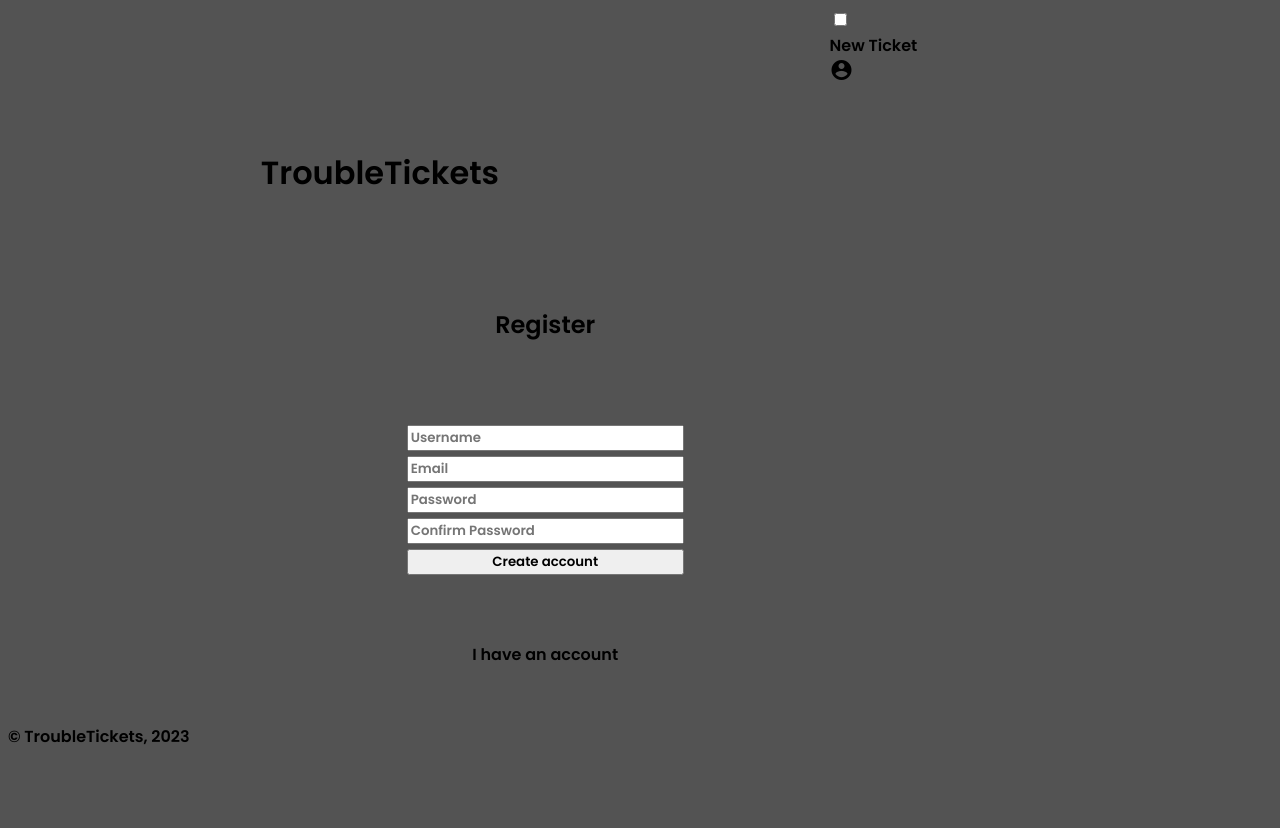
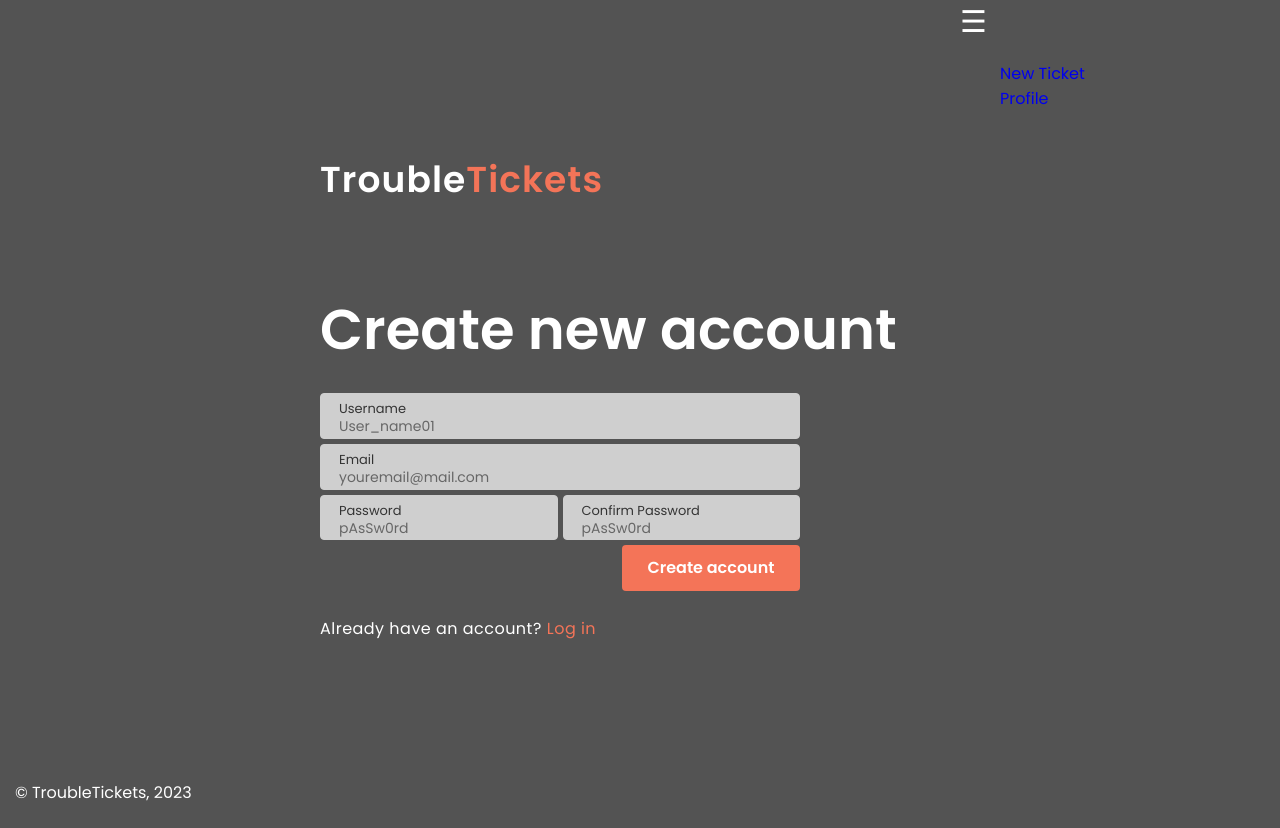
Before and after one commit to Xouteiro/TroubleTickets, a PHP site: page /pages/register.php in a window 1280 px wide. After the commit the page ends 801 px from the top, so only its background shows below. Run offline with PHP 8.4, Linux system fonts and the light colour scheme.

Commit message:
Finished html and css for login and register

```diff
--- a/css/layout.css
+++ b/css/layout.css
@@ -1,25 +1,43 @@
-body{
+body {
     display: grid;
-    height: 50em;
     grid-template-columns: 1fr;
     grid-template-rows: 30% 55% 15%;
-    gap:10px
+    gap: 10px;
+    max-width: 120em;
+    min-width: 20em;
+    margin: 0 auto;
+    min-height: 100vh;
+    overflow-x: hidden;
+
 }
 
 header {
     display: grid;
     grid-row: 1/2;
-    grid-template-columns: 20% 45% 35%;
+    grid-template-columns: 25% 50% 25%;
     grid-template-rows: 1fr 1fr;
 }
 
-header>h1{
+header>h1 {
+    display: flex;
     grid-row: 2/-1;
     grid-column: 2/3;
 }
-nav#menu{
-    grid-row: 1/-1;
+
+header>h1>a {
+    display: flex;
+    justify-content: left;
+    align-items: center;
+    height: 100%;
+}
+
+
+
+nav#menu  {
+    display: block;
+    grid-row: span 2;
     grid-column: 3/-1;
+    justify-content: right;
 }
 
 
@@ -29,7 +47,7 @@ nav#menu{
     display: grid;
     grid-row: 2/3;
     grid-column: 1/2;
-    grid-template-columns: 20% 45% 35%;
+    grid-template-columns: 25% 50% 25%;
     grid-template-rows: 30% 50% 20%;
     width: 100%;
     height: 100%;
@@ -37,36 +55,90 @@ nav#menu{
     align-items: center;
 }
 
-  .account>h2{
+.account>h2 {
+    display: flex;
     grid-row: 1/2;
     grid-column: 2/3;
+    justify-self: left;
+    align-self: flex-end;
+    margin-bottom: 10px;
 }
 
-  .account form{
+.account form {
     display: grid;
     grid-row: 2/3;
     grid-column: 2/3;
-    grid-template-columns: 1fr;
-    gap:5px;
+    width: 75%;
+    height: 90%;
+    justify-self: left;
+    grid-template-columns: 1fr 1fr;
+    grid-template-rows: 1fr 1fr 1fr 1fr;
+    gap: 5px;
 }
 
-  .account a{
-    display: grid;
+.full-input {
+    display: inline-block;
+
+}
+
+.account input {
+    justify-self:left;
+    display: block;
+    padding-left: 18px;
+}
+
+.account label {
+    display: block;
+    padding-left: 18px;
+    padding-top: 8px;
+}
+
+.account form .full-input:nth-child(1) {
+    grid-row: 1/2;
+    grid-column: 1/-1;
+}
+
+.account form .full-input:nth-child(2) {
+    grid-row: 2/3;
+    grid-column: 1/-1;
+}
+
+.account form>button[type="submit"] {
+    width: 75%;
+    height: 100%;
+    grid-row: 4/-1;
+    grid-column: 2/-1;
+    justify-self: right;
+}
+
+.account p {
+    display: flex;
     grid-row: 3/4;
     grid-column: 2/3;
+    justify-self: left;
+    align-self:flex-start;
 }
 
-  footer{
+.account a {
+    padding-left: 5px;
+}
+
+footer {
     width: 100%;
-    height: 100%;
+    height: auto;
     grid-row: 3/-1;
     grid-column: 1/2;
+    justify-self: left;
     align-self: end;
-    justify-self: start;
+    bottom: 0;
+    padding-left: 15px;
 }
 
 
 
-  .footer p {
-    text-align: left;
+footer p {
+    height: 100%;
+    display: flex;
+    justify-content: left;
+    align-items: flex-end;
 }
--- a/css/style.css
+++ b/css/style.css
@@ -1,17 +1,97 @@
-*{
+* {
     max-width: 100%;
 }
 
-html{
+html {
     background-color: #535353;
     ;
 }
 
-a{
-    text-decoration: none;
-    color: black;
+header>h1>a:first-child {
+    color: #ffffff;
 }
 
-#menu li{
+header>h1>a:last-of-type {
+    color: #F47458;
+}
+
+.account>h2 {
+    color: #ffffff;
+}
+
+.account>p {
+    color: #ffffff;
+}
+
+.account>p>a {
+    color: #F47458;
+}
+
+a {
+    text-decoration: none;
+}
+
+.account form>input {
+    background: #CFCFCF;
+    border-radius: 4px;
+    border: none;
+}
+
+.account form>button[type="submit"] {
+    color: #ffffff;
+    background: #F47458;
+    border-radius: 4px;
+    box-shadow: none;
+    border: none;
+}
+
+.full-input{
+    border: 1px solid #CFCFCF;
+    background: #CFCFCF;
+    border-radius: 4px;
+}
+
+.account input{
+    background: #CFCFCF;
+    border: none;
+    outline: none;
+    width: 88%;
+}
+
+.account label{
+    opacity: 75%;
+}
+
+.account input::placeholder{
+    color: black;
+    opacity: 50%;
+}
+
+.sidebar::after{
+    content: "\2630";
+    color:white;
+    font-size: 30px;
+
+}
+
+#sidebar:checked ~ .sidebar::after{
+    content: "\2715";
+    color:white;
+}
+
+
+input#sidebar {
+    display: none;
+}
+
+
+
+#menu li {
     list-style-type: none;
 }
+
+
+
+footer {
+    color: white;
+}
--- a/css/text.css
+++ b/css/text.css
@@ -1,6 +1,63 @@
+@import url('https://fonts.googleapis.com/css2?family=Poppins:wght@400;600&display=swap');
 
-@import url('https://fonts.googleapis.com/css2?family=Poppins:wght@600&display=swap');
-
-*{
+* {
     font-family: 'Poppins', sans-serif;
 }
+
+header>h1 {
+    font-family: 'Poppins';
+    font-style: normal;
+    font-weight: 600;
+    font-size: 36px;
+    line-height: 22px;
+    letter-spacing: 0.03em;
+}
+
+.account>h2 {
+    font-family: 'Poppins';
+    font-style: normal;
+    font-weight: 600;
+    font-size: 56px;
+    line-height: 84px;
+}
+
+.account>p {
+    font-family: 'Poppins';
+    font-style: normal;
+    font-weight: 400;
+    font-size: 16px;
+    line-height: 22px;
+    letter-spacing: 0.03em;
+}
+
+.account label {
+    font-family: 'Poppins';
+    font-style: normal;
+    font-weight: 300;
+    font-size: 13px;
+    line-height: 14px;
+}
+
+.account input {
+    font-family: 'Poppins';
+    font-style: normal;
+    font-weight: 400;
+    font-size: 14px;
+    line-height: 18px;
+}
+
+.account button {
+    font-family: 'Poppins';
+    font-style: normal;
+    font-weight: 600;
+    font-size: 16px;
+    line-height: 22px;
+}
+
+footer {
+    font-family: 'Poppins';
+    font-style: normal;
+    font-weight: 400;
+    font-size: 16px;
+    line-height: 22px;
+}
--- a/templates/account.php
+++ b/templates/account.php
@@ -1,4 +1,3 @@
-
 <?php
 function output_profile_info(User $user)
 { ?>
@@ -8,32 +7,42 @@ function output_profile_info(User $user)
   </button>
   <hr>
   <i class="material-symbols-rounded">person</i>
-  <p><?php echo $user->username ?></p>
+  <p>
+    <?php echo $user->username ?>
+  </p>
   <br>
   <p>Name</p>
   <br>
   <i class="material-symbols-rounded">mail</i>
-  <p><?php echo $user->email ?></p>
+  <p>
+    <?php echo $user->email ?>
+  </p>
   <br>
   <p>Email</p>
   <br>
-  <?php if ($user->phone != null) {?>
+  <?php if ($user->phone != null) { ?>
     <i class="material-symbols-rounded">call</i>
-  <p><?php echo $user->phone ?></p>
+    <p>
+      <?php echo $user->phone ?>
+    </p>
     <br>
     <p>Phone Number</p>
     <br>
   <?php } ?>
-  <?php if ($user->address != null) {?>
+  <?php if ($user->address != null) { ?>
     <i class="material-symbols-rounded">home_pin</i>
-  <p><?php echo $user->address ?></p>
+    <p>
+      <?php echo $user->address ?>
+    </p>
     <br>
     <p>Address</p>
   <?php } ?>
   <?php if ($user->city != null and $user->country != null) { ?>
     <br>
     <i class="material-symbols-rounded">map</i>
-    <p><?= $user->city . ", " . $user->country; ?></p>
+    <p>
+      <?= $user->city . ", " . $user->country; ?>
+    </p>
     <br>
     <p>City</p>
   <?php } ?>
@@ -50,11 +59,17 @@ function output_login(Session $session)
   <div class="account">
     <h2>Log In</h2>
     <form action="../actions/action_login.php" method="post">
-      <input type="email" name="email" placeholder="Email">
-      <input type="password" name="password" placeholder="Password">
+      <div class='full-input'>
+        <label for="email">Email</label>
+        <input type="email" name="email" placeholder="youremail@mail.com">
+      </div>
+      <div class='full-input'>
+        <label for="password">Password</label>
+        <input type="password" name="password" placeholder="pAsSw0rd">
+      </div>
       <button type="submit" name="submit" class="login">Enter</button>
     </form>
-    <a href="register.php">Create an account</a>
+    <p>Don't have an account?<a href="register.php">Sign Up</a></p>
   </div>
 
 <?php } ?>
@@ -63,16 +78,28 @@ function output_login(Session $session)
 function output_register(Session $session)
 { ?>
   <div class="account">
-    <h2>Register</h2>
+    <h2>Create new account</h2>
     <form id="register" action="../actions/action_register.php" method="post">
-      <input type="text" name="username" placeholder="Username">
-      <input type="email" name="email" placeholder="Email">
-      <input type="password" name="password" placeholder="Password">
-      <input type="password" name="confirm_password" placeholder="Confirm Password">
+      <div class='full-input'>
+        <label for="username">Username</label>
+        <input type="text" name="username" placeholder="User_name01">
+      </div>
+      <div class='full-input'>
+        <label for="email">Email</label>
+        <input type="email" name="email" placeholder="youremail@mail.com">
+      </div>
+      <div class='full-input'>
+        <label for="password">Password</label>
+        <input type="password" name="password" placeholder="pAsSw0rd">
+      </div>
+      <div class='full-input'>
+        <label for="confirm_password">Confirm Password</label>
+        <input type="password" name="confirm_password" placeholder="pAsSw0rd">
+      </div>
       <button type="submit" name="submit" class="login">Create account</button>
     </form>
 
-    <a href="login.php">I have an account</a>
+    <p>Already have an account?<a href="login.php">Log in</a></p>
   </div>
   <?php
 }
--- a/templates/normal.php
+++ b/templates/normal.php
@@ -23,10 +23,11 @@ function output_header(Session $session)
 
   <body>
     <header>
-      <h1><a href="../pages/index.php">TroubleTickets</a></h1>
+      <h1><a href="../pages/index.php">Trouble</a><a href="../pages/index.php">Tickets</a></h1>
       <nav id="menu">
       <input type="checkbox" id="sidebar">
       <label class="sidebar" for="sidebar"></label>
+      <ul>
       <?php
         if ($session->isLoggedIn()) { ?>
           <li><a href="../pages/newTicket.php">New Ticket</a></li>
@@ -36,16 +37,11 @@ function output_header(Session $session)
             <?php
             if ($session->isLoggedIn()) { ?>
               <li><a href="../pages/tickets.php">Tickets</a></li>
-              <li><a href="../pages/profile.php">
-                <i class="material-icons icon-4x">account_circle</i>
-              </a></li>
+              <li><a href="../pages/profile.php">Profile</a></li>
             <?php } else { ?>
-              <li><a href="../pages/login.php">
-                <i class="material-icons icon-4x">account_circle</i>
-              </a></li>
+              <li><a href="../pages/login.php">Profile</a></li>
             <?php }
             ?>
-      <ul>
       </ul>
     </nav>
     </header>
@@ -56,7 +52,6 @@ function output_header(Session $session)
   <?php
   function output_footer()
   { ?>
-    <div id="footer-prev"></div>
     <footer>
       <p>&copy; TroubleTickets, 2023</p>
     </footer>
```
Also changed, not shown: database/database.db. Lines whose indentation alone changed are shown as unchanged.
